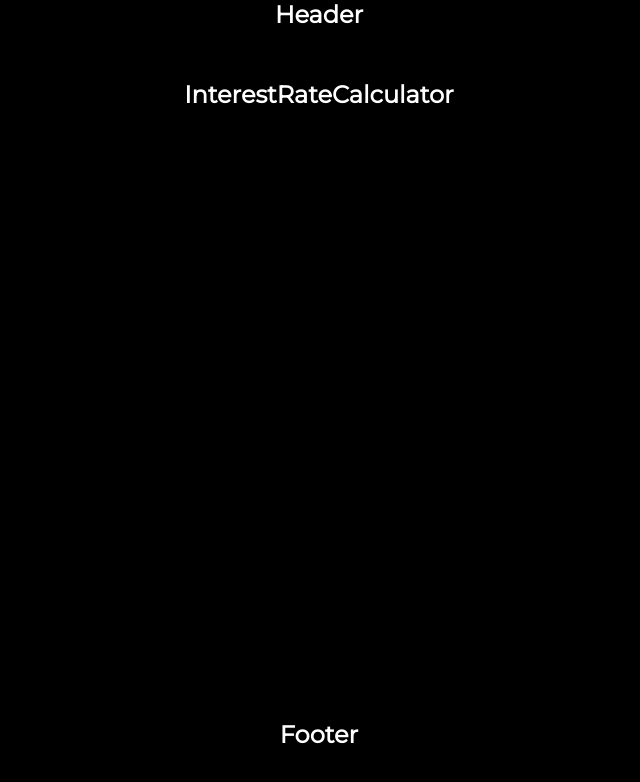
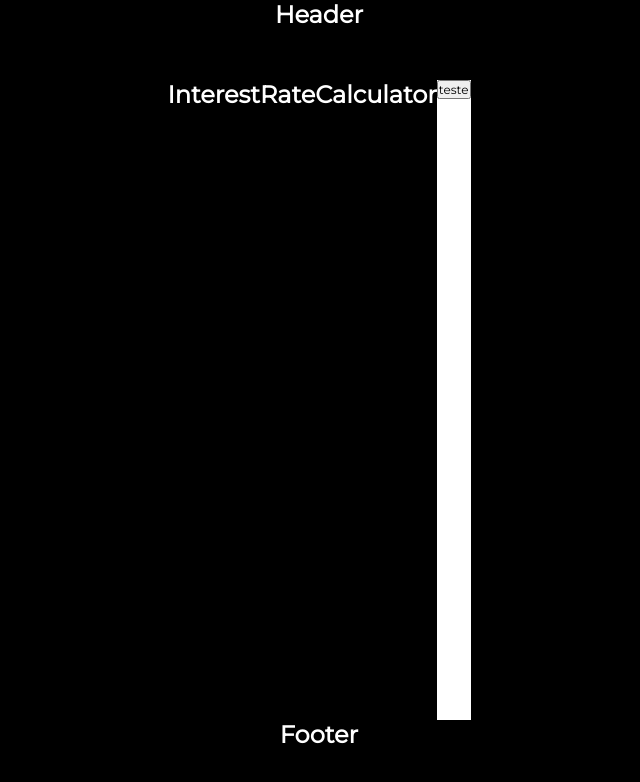
Before and after one commit to Lucas-Fonte/Stork, a React (Create React App) app: page / in a window 1280 px wide. Shown: the top 782 px of the page, without its empty margins (321-961 px from the left). Built offline with nearby package versions, Linux system fonts and the light colour scheme.

Commit message:
added interestRateCalculator logic to the utils

```diff
--- a/package.json
+++ b/package.json
@@ -41,6 +41,7 @@
     "@types/react": "^16.9.19",
     "@typescript-eslint/eslint-plugin": "^2.19.2",
     "@typescript-eslint/parser": "^2.19.2",
+    "ts-node": "^8.6.2",
     "eslint": "^6.8.0",
     "eslint-config-airbnb": "^18.0.1",
     "eslint-plugin-import": "^2.20.1",
--- a/src/components/InterestRateCalculator/index.tsx
+++ b/src/components/InterestRateCalculator/index.tsx
@@ -1,10 +1,23 @@
 import React from 'react';
 import { Container } from './styles';
+import { storkCalculator } from '../../utils/interestRateCalculator';
 
 export default function InterestRateCalculator() {
+
+  const interestRateNeededInfo = {
+        EntryValue: 10000,
+        interestRate: 0.01,
+        Time: 12,
+        MonthlyInput: 2850
+  };
+
+
   return (
     <Container>
       <h1>InterestRateCalculator</h1>
+      <div style={{ background : '#fff'}}>
+        <button onClick={() => console.log(storkCalculator(interestRateNeededInfo))}>teste</button>
+      </div>
     </Container>
   );
 }
--- /dev/null
+++ b/src/utils/interestRateCalculator.ts
@@ -0,0 +1,54 @@
+interface InterestRateNeededInfo {
+  EntryValue: number;
+  interestRate: number;
+  Time: number;
+  MonthlyInput: number;
+}
+
+function calculateInterestRate(interestRateNeededInfo: InterestRateNeededInfo) {
+  const {
+    EntryValue,
+    interestRate,
+    Time,
+    MonthlyInput
+  } = interestRateNeededInfo;
+  let totalValue = EntryValue;
+
+  for (let i = 1; i <= Time; i++) {
+    totalValue = totalValue * (1 + interestRate) + MonthlyInput;
+  }
+
+  return totalValue;
+}
+
+function roadToMillion(interestRateNeededInfo: InterestRateNeededInfo) {
+  const { EntryValue, interestRate, MonthlyInput } = interestRateNeededInfo;
+  let totalValue = EntryValue;
+  let i = 0;
+
+  for (i; totalValue <= 1000000; i++) {
+    totalValue = totalValue * (1 + interestRate) + MonthlyInput;
+  }
+
+  return i;
+}
+
+function storkCalculator(interestRateNeededInfo: InterestRateNeededInfo) {
+  const {
+    EntryValue,
+    interestRate,
+    Time,
+    MonthlyInput
+  } = interestRateNeededInfo;
+  return {
+    EntryValue,
+    MonthlyInput,
+    interestRate,
+    Time,
+    totalValue: calculateInterestRate(interestRateNeededInfo),
+    roadToMillion: roadToMillion(interestRateNeededInfo),
+    years: (roadToMillion(interestRateNeededInfo) / 12).toFixed(2)
+  };
+}
+
+export { storkCalculator };
```
Also changed, not shown: 1 other file (tests, documents, lock files or other folders).
